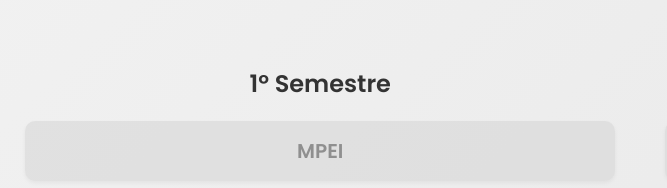
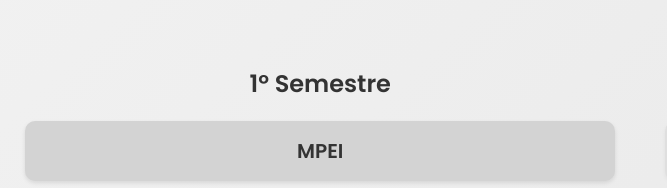
Before and after one commit to DrivesNEI/Drives-NEI, a plain HTML site: page videos.html in a window 1280 px wide. Shown: the part 940-1128 px from the top of the page, 0-667 px from the left. Drawn offline with Linux system fonts and the light colour scheme.

Commit message:
Update videos.html
Adicionada cadeira:
- MPEI

```diff
--- a/videos.html
+++ b/videos.html
@@ -298,7 +298,7 @@
     <div class="semester-container">
         <div class="semester">
             <h3>1º Semestre</h3>
-            <a class="semester-button disabled">
+            <a class="semester-button" href="https://mega.nz/folder/kfB03CLA#ICKyiVo8FYaxOMk01OyGyw" style="text-decoration: none;">
                 <strong style="font-size:20px">MPEI</strong>
             </a>
 
```
